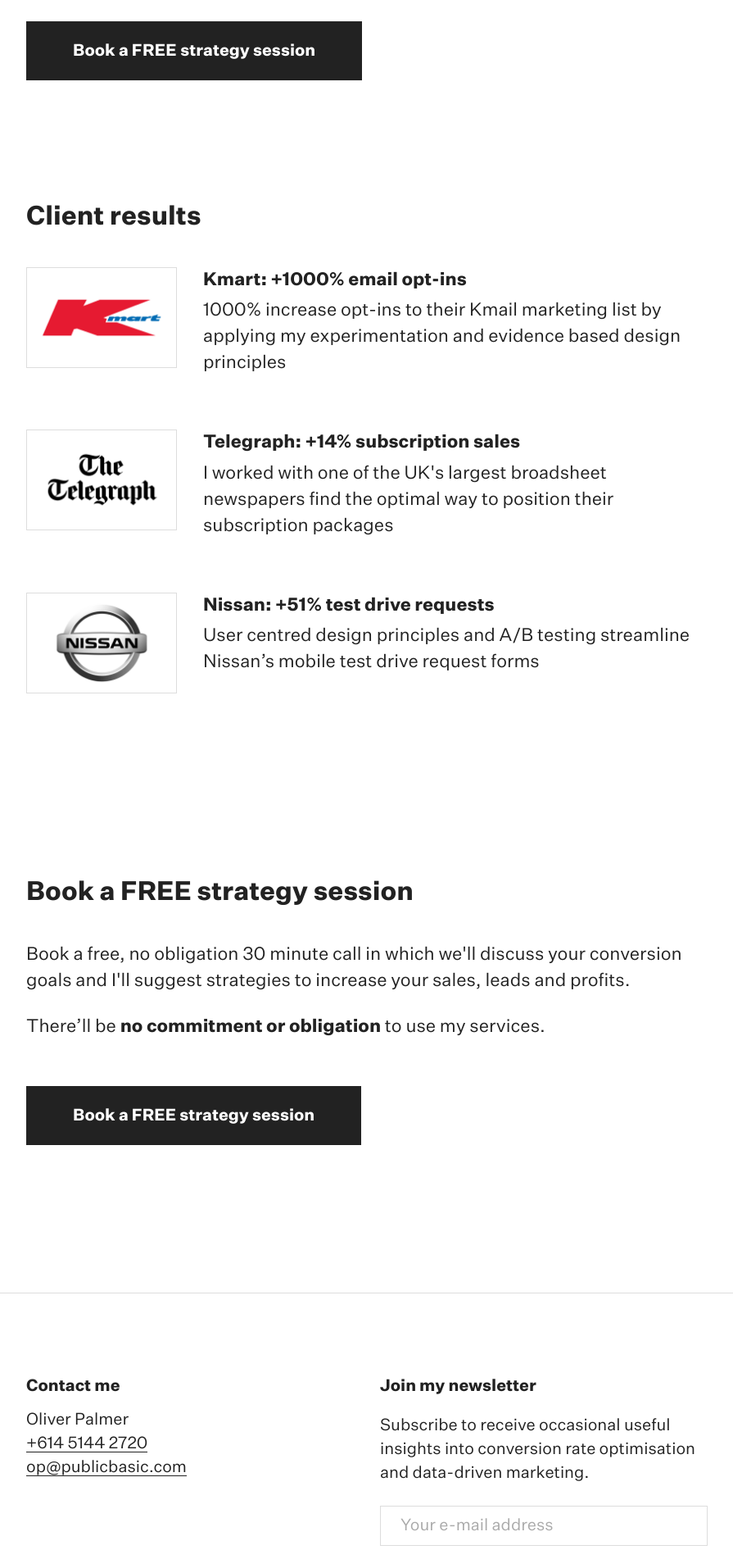
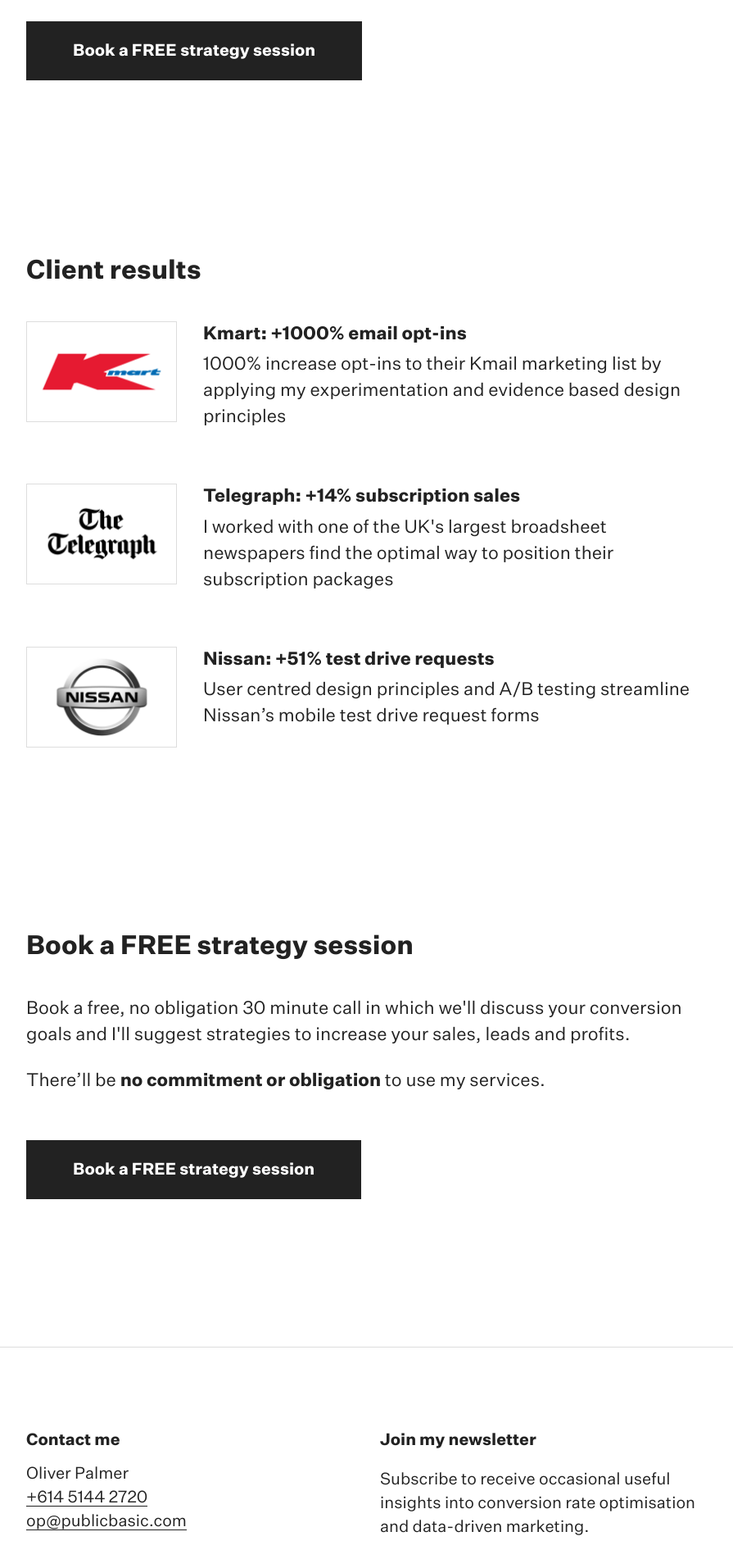
Before and after one commit to olleepalmer/olleepalmer.github.io, a Jekyll site: the page built from index.md, in a window 1280 px wide. Shown: the part 648-2550 px from the top of the page at 82% size, without its empty margins (192-1087 px from the left). Built offline with Jekyll 4.4.1, drawn with Linux system fonts in a browser that asks for light colours; comment, search, counter and statistics services are not loaded.

Commit message:
Design and wording

```diff
--- a/_layouts/index.html
+++ b/_layouts/index.html
@@ -13,7 +13,7 @@
 				<p>{{ page.hero-p }}</p>
 				{% endif %}
 				{% if page.hero-cta %}
-				<a class="btn btn-primary btn-lg mt-1" href="/services/strategy-session" id="topStrategySession">{{ page.hero-cta }}</a>
+				<a class="btn btn-primary btn-lg mt-1" href="/services" id="topStrategySession">{{ page.hero-cta }}</a>
 				{% endif %}
 				{% if page.cta-eyebrow %}
 				<p class="small">{{ page.cta-eyebrow }}</p>
@@ -21,20 +21,57 @@
 			</div>
 		</div>
 	</div>
+
+
+
+
+<!--
+	<section class="section section--we-get-results">
+
+	<div class="container">
+		<h2>I can help you to...</h2>
+		<div class="row">
+			<div class="col-lg-6 subsection">
+				<a class="h-100" href="/services">
+					<div class="card card--hover-shadow card--service card-sm" style="background-color: #F4F4F4;">
+						<h3 class="mb-2">Increase your conversion rate</h3>
+						<p>Using research driven design and A/B testing, I'll turn more of your visitors into customers.</p>
+					</div>
+				</a>
+			</div>
+			<div class="col-lg-6 subsection">
+				<a class="h-100" href="/services/program-building">
+					<div class="card card--hover-shadow card--service card-sm" style="background-color: #F4F4F4;">
+						<h3 class="mb-2">Build (or scale) your optimisation program</h3>
+						<p>
+						Outgrown your agency but not sure how to take your testing program in-house? I can help.
+						</p>
+					</div>
+				</a>
+			</div>
+		</div>
+</div>
+</section>
+-->
+
+
+
+
 		<!--.section-->
 		<section class="section section--we-get-results">
 			<div class="container">
 				<!--.subsection-->
-			<div class="subsection">
+				<div class="subsection mt-5">
 					<h2 class="section-title">Client results</h2>
 					<div class="cards-faded">
 						{% for post in site.posts %}
-						<a href="#" data-toggle="modal" data-target="#exampleModal">
+						<!--
+						<a href="#" data-toggle="modal" data-target="#exampleModal"> -->
 							<div class="media--preview card-faded">
 								<div class="row">
 									<div class="col-md-3">
 										<div class="embed-responsive embed-responsive-1 mb-3 mb-md-0">
-										<img class="embed-responsive-item d-xs-block d-md-none" src="{{ post.mobile-thumbnail }}" alt="" width="192" style="border: solid 1px #ddd"/>
+											<img class="embed-responsive-item d-xs-block d-md-none" src="{{ post.mobile-thumbnail }}" alt="" width="192" style="border: solid 1px #ddd" />
 											<img class="embed-responsive-item d-none d-md-block" src="{{ post.desktop-thumbnail }}" alt="" width="192" style="border: solid 1px #ddd" />
 										</div>
 									</div>
@@ -104,7 +141,7 @@
 								<div id="mce-responses" class="clear">
 									<div class="response" id="mce-error-response" style="display:none"></div>
 									<div class="response" id="mce-success-response" style="display:none"></div>
-					 </div>    <!-- real people should not fill this in and expect good things - do not remove this or risk form bot signups-->
+								</div> <!-- real people should not fill this in and expect good things - do not remove this or risk form bot signups-->
 								<div style="position: absolute; left: -5000px;" aria-hidden="true"><input type="text" name="b_33ba74f55577d6d1fcbc95db7_43912519a2" tabindex="-1" value=""></div>
 								<div class="clear"><input type="submit" value="Get case study access >>" name="subscribe" id="mc-embedded-subscribe" class="btn btn-lg btn-block btn-primary btn--px-1"></div>
 								<p class="small text-center">Your information is 100% secure</p>
```
Lines whose indentation alone changed are shown as unchanged.
